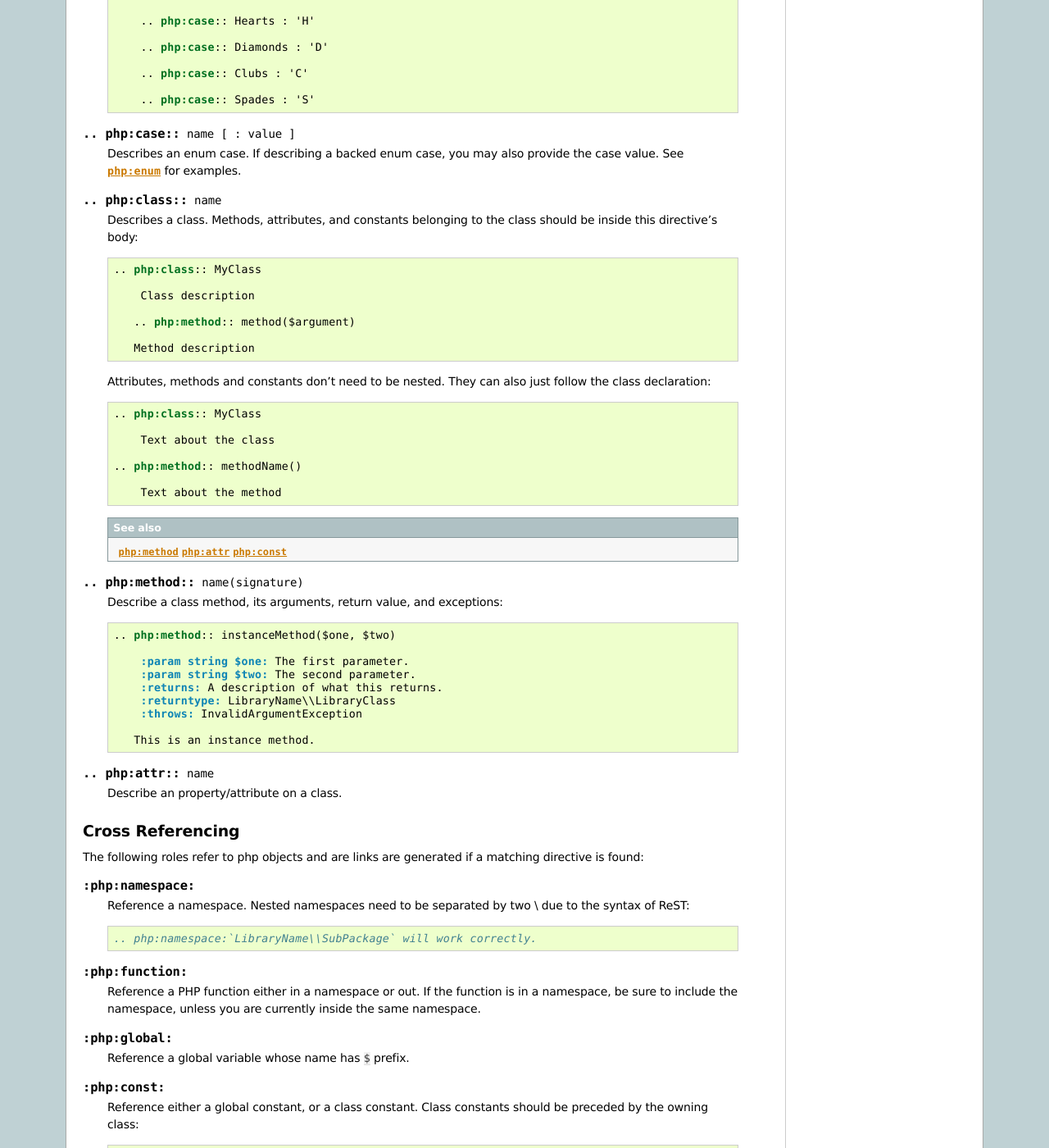
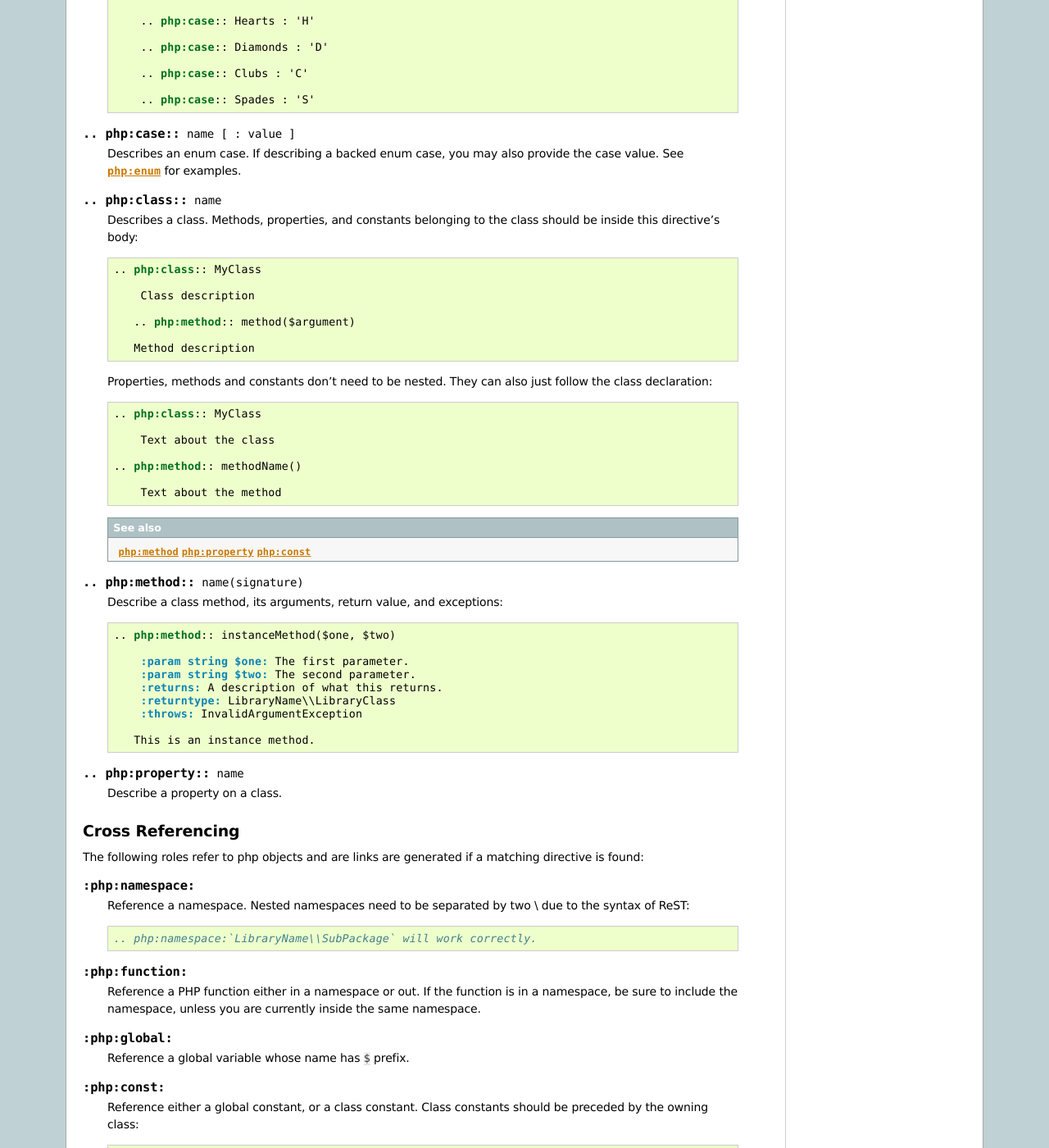
Before and after one commit to markstory/sphinxcontrib-phpdomain, a Sphinx documentation site: the page built from doc/reference.rst, in a window 1280 px wide and 1400 px high, scrolled down 1377 px. Shown: the whole window at 82% size. Built offline with Sphinx 7.4.7, drawn with Linux system fonts in a browser that asks for light colours; some of the changed text lies outside the part shown.

Commit message:
deprecate "attr" in favor of "property"

```diff
--- a/README.rst
+++ b/README.rst
@@ -28,10 +28,10 @@ PHP Domain supports following objects:
 
 .. note::
 
-   This domain expresses methods and attribute names like this::
+   This domain expresses methods and properties like this::
 
       Class::method_name
-      Class::$attribute_name
+      Class::$prop_name
 
    You address classes/functions in namespaces using \\ syntax as you would in PHP::
 
--- a/doc/reference.rst
+++ b/doc/reference.rst
@@ -103,7 +103,7 @@ Each directive populates the index, and or the namespace index.
 
 .. rst:directive:: .. php:class:: name
 
-   Describes a class.  Methods, attributes, and constants belonging to the class
+   Describes a class.  Methods, properties, and constants belonging to the class
    should be inside this directive's body::
 
         .. php:class:: MyClass
@@ -115,7 +115,7 @@ Each directive populates the index, and or the namespace index.
            Method description
 
 
-   Attributes, methods and constants don't need to be nested.  They can also just
+   Properties, methods and constants don't need to be nested.  They can also just
    follow the class declaration::
 
         .. php:class:: MyClass
@@ -128,7 +128,7 @@ Each directive populates the index, and or the namespace index.
 
 
    .. seealso:: :rst:dir:`php:method`
-                :rst:dir:`php:attr`
+                :rst:dir:`php:property`
                 :rst:dir:`php:const`
 
 .. rst:directive:: .. php:method:: name(signature)
@@ -145,9 +145,9 @@ Each directive populates the index, and or the namespace index.
 
            This is an instance method.
 
-.. rst:directive:: .. php:attr:: name
+.. rst:directive:: .. php:property:: name
 
-   Describe an property/attribute on a class.
+   Describe a property on a class.
 
 Cross Referencing
 =================
@@ -192,11 +192,11 @@ matching directive is found:
 
      :php:method:`DateTime::setDate`
 
-.. rst:role:: php:attr
+.. rst:role:: php:property
 
    Reference a property on an object::
 
-      :php:attr:`ClassName::$propertyName`
+      :php:property:`ClassName::$propertyName`
 
 .. rst:role:: php:interface
 
```
Also changed, not shown: 3 other files.
